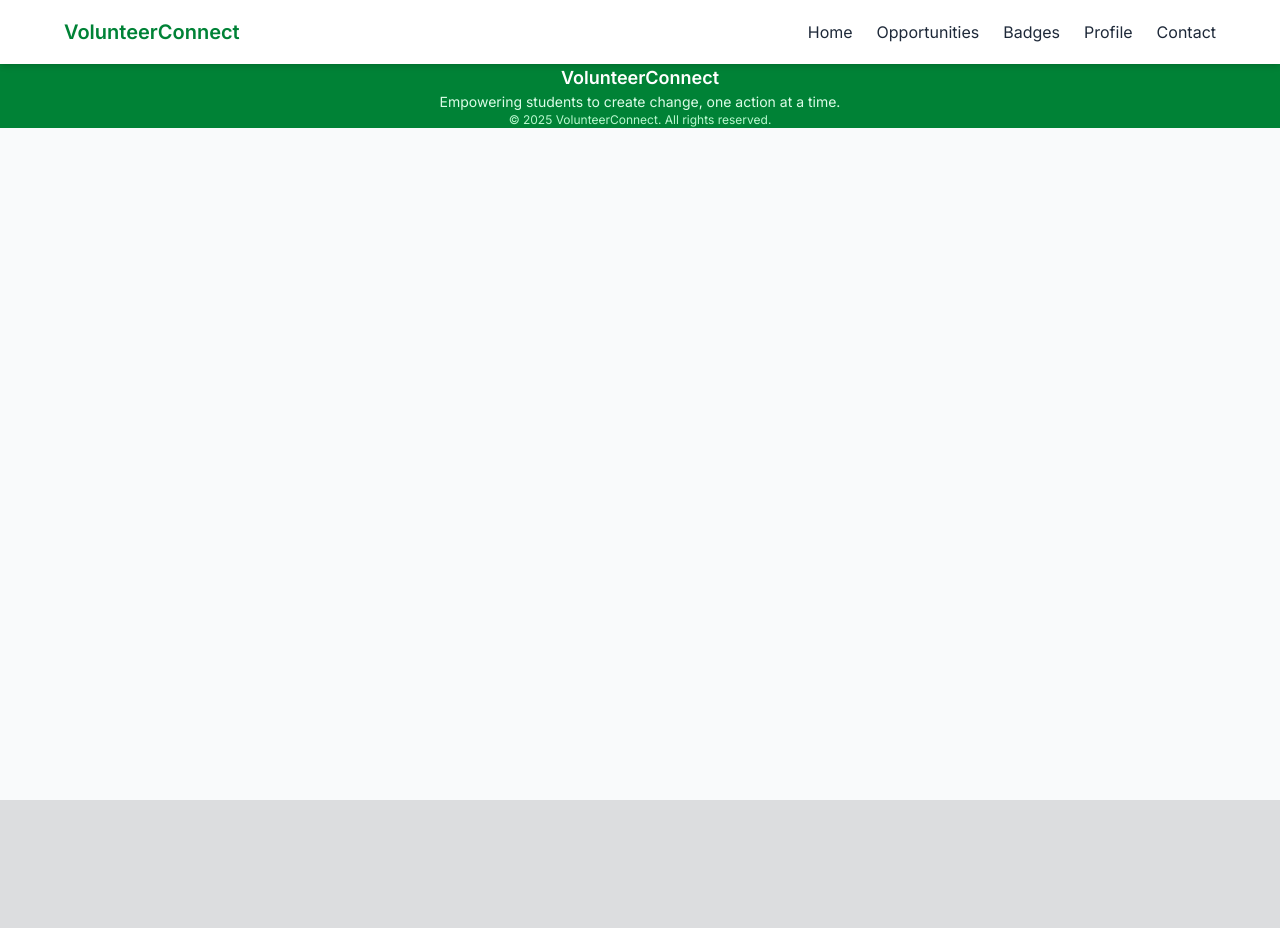
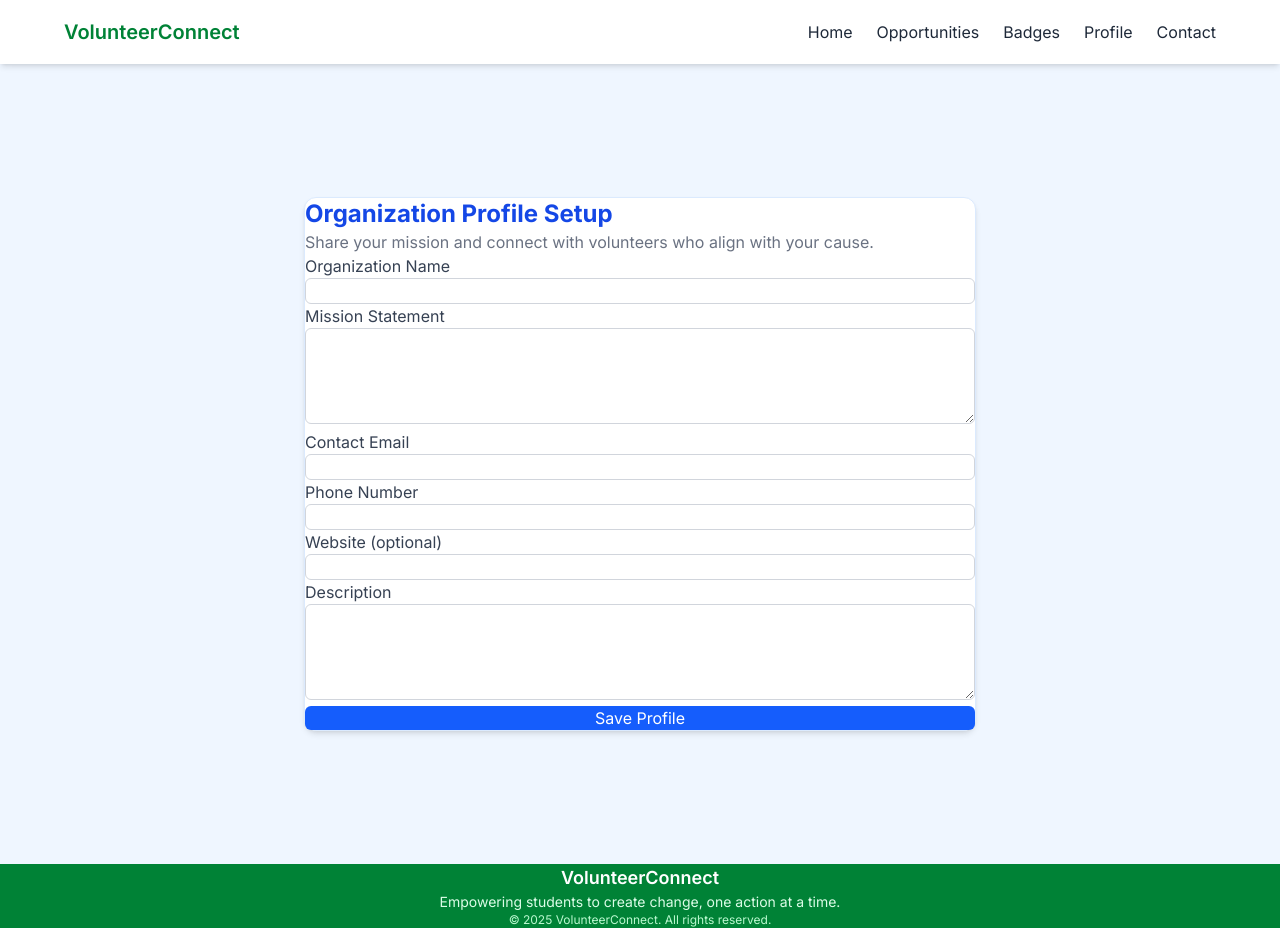
Before and after one commit to engEugene/wepesi-foundations-project, a React (Vite) app in the folder frontend/: page /organizations/1 in a window 1280 px wide. Before the commit the page ends 800 px from the top, so only its background shows below. Built offline with nearby package versions, Linux system fonts and the light colour scheme.

Commit message:
updated app routes

```diff
--- a/frontend/src/pages/OrganizationProfilePage.tsx
+++ b/frontend/src/pages/OrganizationProfilePage.tsx
@@ -1,5 +1,7 @@
 import OrganizationProfileForm from "../components/OrganizationProfileForm";
 
-export default function OrganizationProfilePage() {
+function OrganizationProfilePage() {
   return <OrganizationProfileForm />;
 }
+
+export default OrganizationProfilePage;
--- a/frontend/src/pages/VolunteerProfilePage.tsx
+++ b/frontend/src/pages/VolunteerProfilePage.tsx
@@ -1,5 +1,7 @@
 import VolunteerProfileForm from "../components/VolunteerProfileForm";
 
-export default function VolunteerProfilePage() {
+function VolunteerProfilePage() {
   return <VolunteerProfileForm />;
 }
+
+export default VolunteerProfilePage;
--- a/frontend/src/routes/AppRoutes.tsx
+++ b/frontend/src/routes/AppRoutes.tsx
@@ -3,11 +3,15 @@ import Home from "../pages/Home";
 import Opportunities from "../pages/Opportunities";
 import Profile from "../pages/Profile";
 import Contact from "../pages/Contact";
+import VolunteerProfilePage from "../pages/VolunteerProfilePage";
+import OrganizationProfilePage from "../pages/OrganizationProfilePage";
 
 const AppRoutes = () => (
   <Routes>
     <Route path="/" element={<Home />} />
     <Route path="/opportunities" element={<Opportunities />} />
+    <Route path="/organizations/:id" element={<OrganizationProfilePage />} />
+    <Route path="/volunteers/:id" element={<VolunteerProfilePage />} />
     <Route path="/profile" element={<Profile />} />
     <Route path="/contact" element={<Contact />} />
   </Routes>
```
